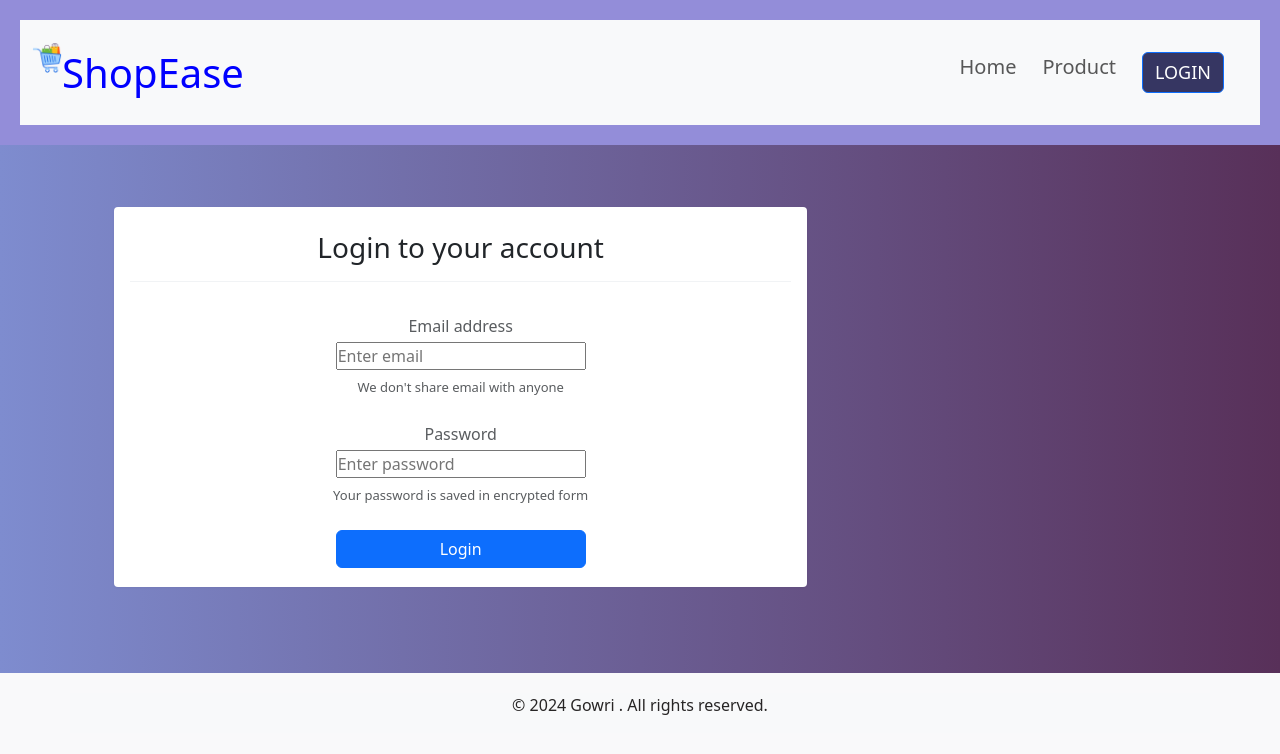
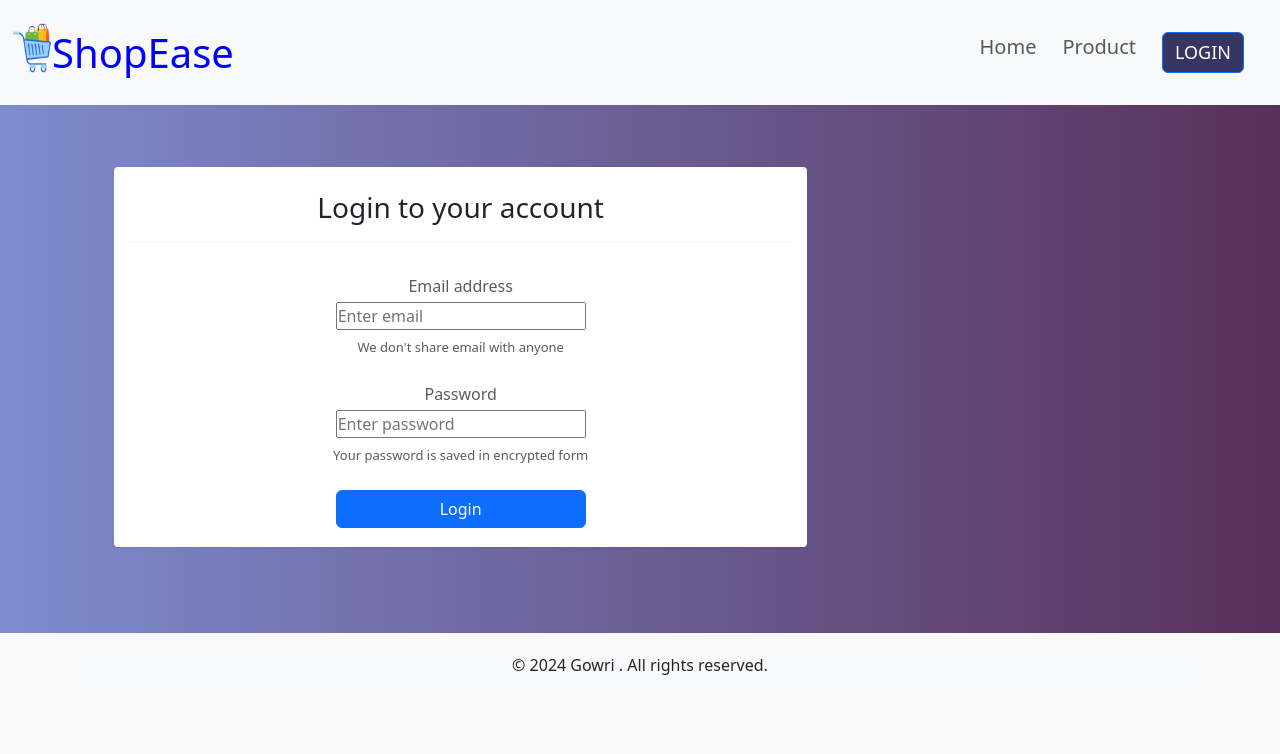
Before and after one commit to gowribalan123/E-Shop, a React (Vite) app: page /ShoppingCart/login in a window 1280 px wide. Shown: the top 754 px of the page. Built offline with nearby package versions, Linux system fonts and the light colour scheme; no server answers.

Commit message:
first commit

```diff
--- a/index.html
+++ b/index.html
@@ -5,9 +5,7 @@
     <link rel="icon" type="image/svg+xml" href="/vite.svg" />
     <meta name="viewport" content="width=device-width, initial-scale=1.0" />
     <title>Shopping Cart</title>
-    <link href="https://cdn.jsdelivr.net/npm/bootstrap@5.3.3/dist/css/bootstrap.min.css"
-     rel="stylesheet" integrity="sha384-QWTKZyjpPEjISv5WaRU9OFeRpok6YctnYmDr5pNlyT2bRjXh0JMhjY6hW+ALEwIH"
-     crossorigin="anonymous">
+
   </head>
   <body>
     <div id="root"></div>
--- a/src/App.jsx
+++ b/src/App.jsx
@@ -23,14 +23,14 @@ const handlleLogout=()=>{
     <Router>
     <header>
 
-<Navbar className="bg-body-tertiary   ">
+<Navbar className="bg-body-tertiary   " >
 
 <Container >
          <Navbar.Brand >
             <img
               src="cart-icon-2.png"
-              width="30"
-              height="30"
+              width="40"
+              height="50"
               className="d-inline-block align-top"
               alt="Profile logo"
             /><span style={{ color: "blue",fontWeight:'500px',fontSize:'40px' }}>ShopEase</span>
@@ -39,12 +39,12 @@ const handlleLogout=()=>{
   </Container>
 
 
-     <nav className='navbar navbar-expand-lg p-3   ' >
+     <nav className='navbar navbar-expand-lg  p-3   ' >
      <Button className="navbar-toggler bg-light btn btn-primary" type="button" data-toggle="collapse" data-target="#navbarNav"
                         aria-controls="navbarNav" aria-expanded="false" aria-label="Toggle navigation">
                         <span className="navbar-toggler-icon"></span>
      </Button>
-          <div className='container-fluid justify-content-end collapse navbar-collapse  'id="navbarNav" >
+          <div className='container-fluid justify-content-end collapse navbar-collapse  'id="navbarNav"  >
             <ul className='navbar-nav ' style={{fontSize:'20px',fontWeight:'500',gap:'10px'}}>
               <li className='nav-item'>
                <Link className='nav-link' to='/ShoppingCart/'>Home</Link>
--- a/src/components/Product.css
+++ b/src/components/Product.css
@@ -18,7 +18,7 @@
     flex-direction: column;
     align-items: center;
     text-align: center;
-    padding: 30px 20px;
+    padding: 30px 30px;
     justify-content: center;
 
     background: linear-gradient(to right, #7e8ccf, #583059);
--- a/src/components/Product.jsx
+++ b/src/components/Product.jsx
@@ -19,20 +19,20 @@ const Product = () => {
 
   return (
 <>
-    <div className="container  hero   p-4 "  >
+    <div className="container  p-4"  style={{backgroundColor:'#8781d6e3'}}>
 
-      <div className=" row  " >
+      <div className=" row   " >
         {products.map(product => (
-          <div   key={product._id}  className='col-sm-3 col-md-3 text-center' style={{marginBottom: '10px'}}>
-            <div  className="card mb-3">
+          <div   key={product._id}  className='col-sm-3 col-md-3 text-center ' style={{marginBottom: '10px'}}>
+            <div  className="card mb-3 shadow-sm " style={{width: '300px',height:'400px'}}>
             <div>
-                <img src={product.image} alt={product.name} className="card-img-top p-1 md-2  rounded-pill shadow-sm" style={{width: '120px', height: '100px'}} />
+                <img src={product.image} alt={product.name} className="card-img-top p-1 md-2   shadow-sm" style={{width: '200px', height: '200px'}} />
             </div>
              <div className="card-body">
-                <h5 className="card-title" style={{height:'100px'}}>{product.name}</h5>
+                <h5 className="card-title" style={{height:'80px'}}>{product.name}</h5>
 
                 <p className="card-text"><strong>Price: ${product.price}</strong></p>
-                <Link to={`/products/${product._id}`} className="btn btn-warning " style={{backgroundColor:'yellow', borderRadius:'20px',color:'black'}}>Add to Cart</Link>
+                <Link to={`/products/${product._id}`} className="btn btn-warning " style={{ borderRadius:'20px',width:'150px'}}><strong>Add to Cart</strong></Link>
               </div>
             </div>
           </div>
--- a/src/index.css
+++ b/src/index.css
@@ -1,13 +1,14 @@
 *{
   padding: 0;
   margin: 0;
+  box-sizing: border-box;
 
 
 }
 body {
     margin: 0;
     font-family: Arial, sans-serif;
-    background-color: #587c9f;
+
 
 
 
@@ -23,7 +24,7 @@ body {
   }
   header {
     background-color: #8781d6e3;
-    padding: 20px;
+
   }
 
   header nav ul {
```
